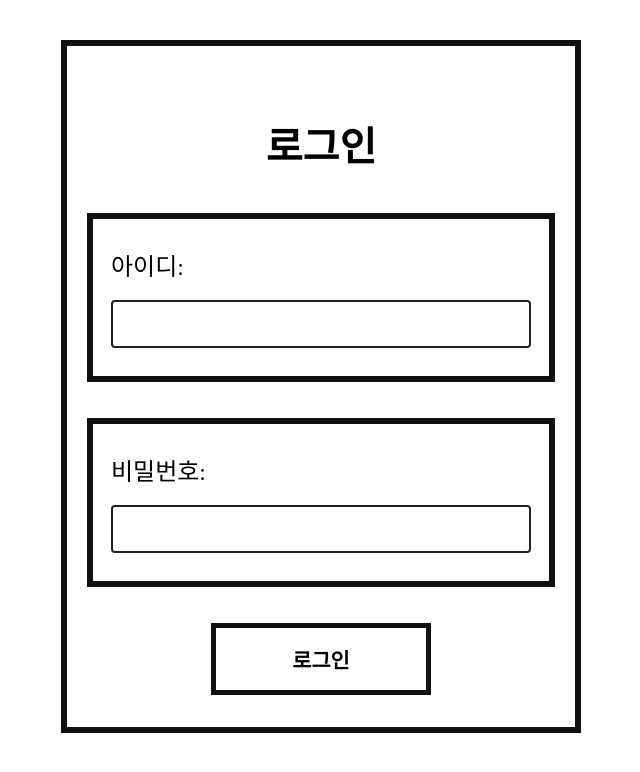
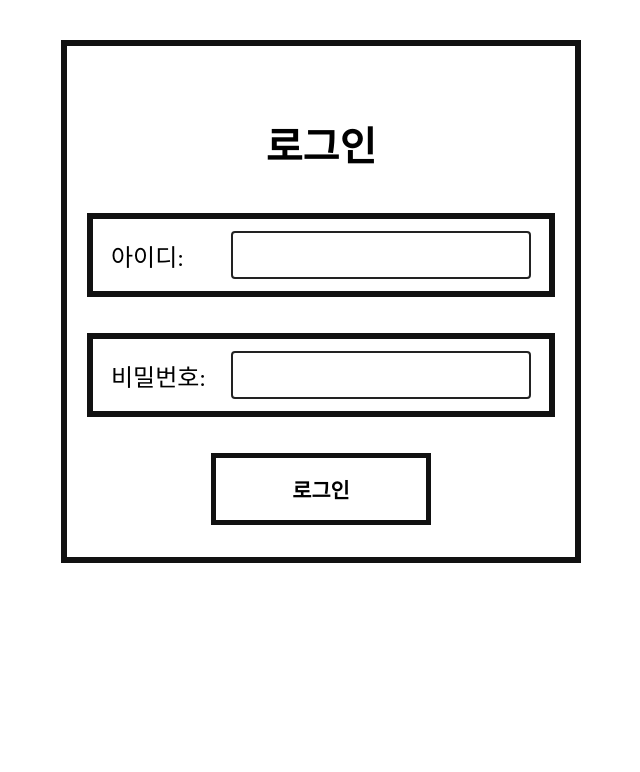
Before and after one commit to summercat01/comaday, a React (Create React App) app: page / in a window 1280 px wide. Shown: the top 772 px of the page, without its empty margins (319-959 px from the left). Built offline with nearby package versions, Linux system fonts and the light colour scheme.

Commit message:
fix: Improve login input layout and main page name display

```diff
--- a/src/App.css
+++ b/src/App.css
@@ -33,6 +33,9 @@
   font-size: 1.1rem;
   font-weight: 500;
   background: #fff;
+  white-space: nowrap;
+  overflow: hidden;
+  text-overflow: ellipsis;
 }
 
 .ranking-table-container {
@@ -58,6 +61,10 @@
   border: 1px solid #bdbdbd;
   text-align: center;
   height: 36px;
+  white-space: nowrap;
+  overflow: hidden;
+  text-overflow: ellipsis;
+  max-width: 200px;
 }
 
 .ranking-table th {
@@ -202,27 +209,28 @@
 .login-inline-box {
   display: flex;
   align-items: center;
-  gap: 18px;
-  padding: 28px 18px;
+  padding: 12px 18px;
   font-size: 1.5rem;
-  flex-wrap: wrap;
+  flex-wrap: nowrap;
 }
 
 .login-label {
-  min-width: 120px;
+  width: 120px;
   font-size: 1.5rem;
   margin-bottom: 0;
+  flex-shrink: 0;
 }
 
 .login-input {
-  flex: 1;
+  width: calc(100% - 120px);
   font-size: 1.5rem;
   border: 2px solid #222;
   outline: none;
   background: transparent;
-  padding: 8px 0 8px 8px;
+  padding: 8px;
   border-radius: 4px;
   transition: border 0.2s;
+  flex-shrink: 1;
 }
 
 .login-input:focus {
```
